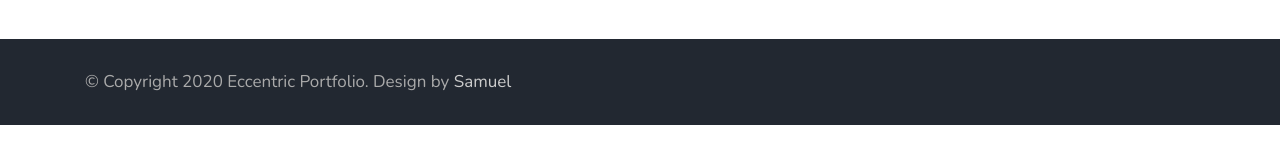
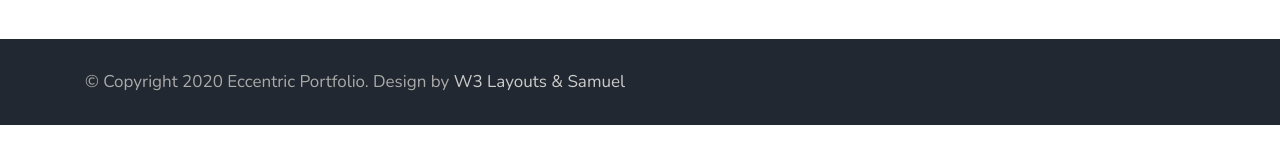
Before and after one commit to samuelsaji/samuelsaji.github.io, a plain HTML site: page contact.html in a window 1280 px wide. Shown: the part 597-757 px from the top of the page. Drawn offline with nearby package versions, Linux system fonts and the light colour scheme.

Commit message:
Update contact.html

```diff
--- a/contact.html
+++ b/contact.html
@@ -86,7 +86,7 @@ Author URL: http://w3layouts.com
                     <div class="row">
                         <div class="col-lg-8 footer-left">
                             <p class="m-0">© Copyright 2020 Eccentric Portfolio. Design by <a
-                                    href="https://w3layouts.com">Samuel</a></p>
+                                    href="https://w3layouts.com">W3 Layouts & Samuel</a></p>
                         </div>
 
                     </div>
```
